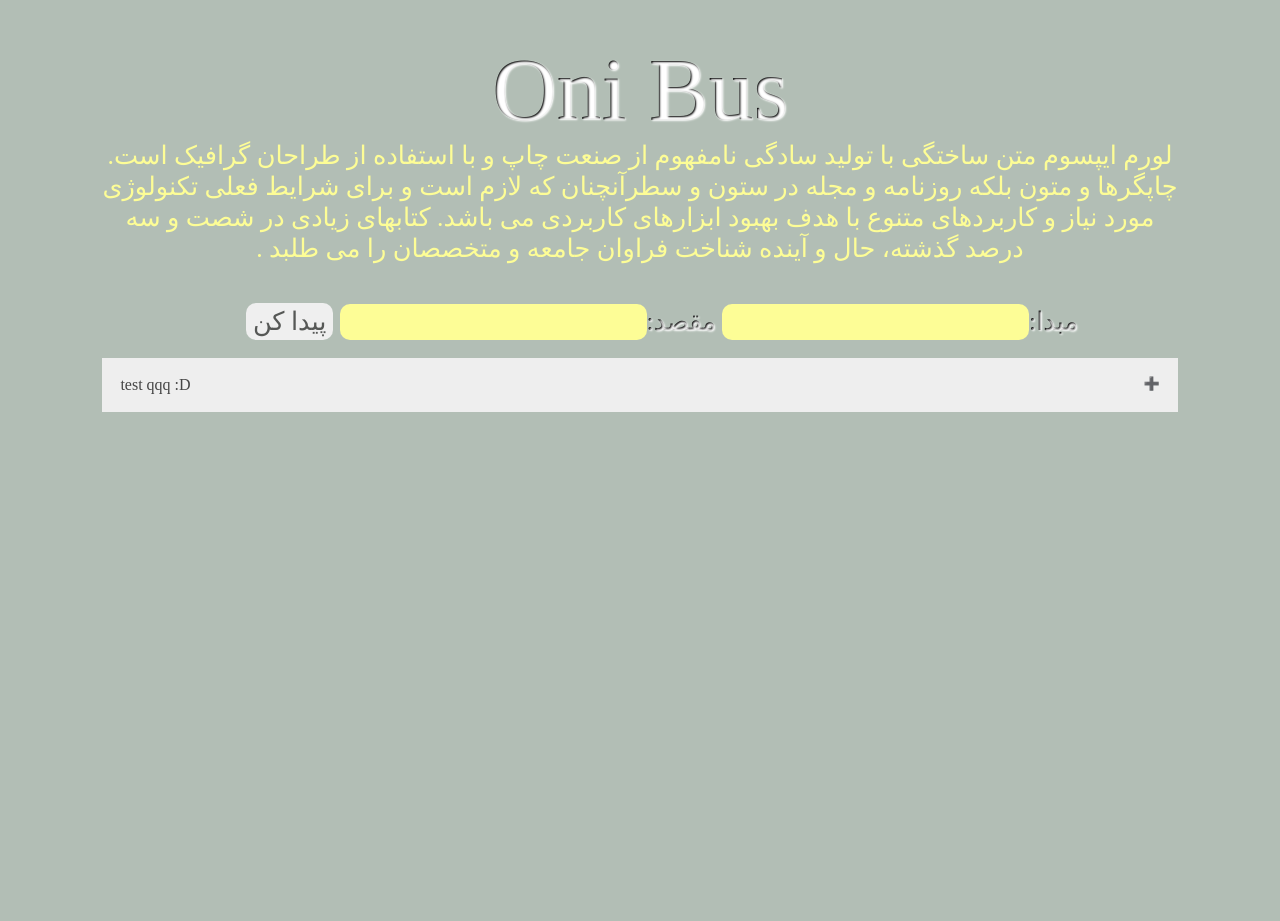
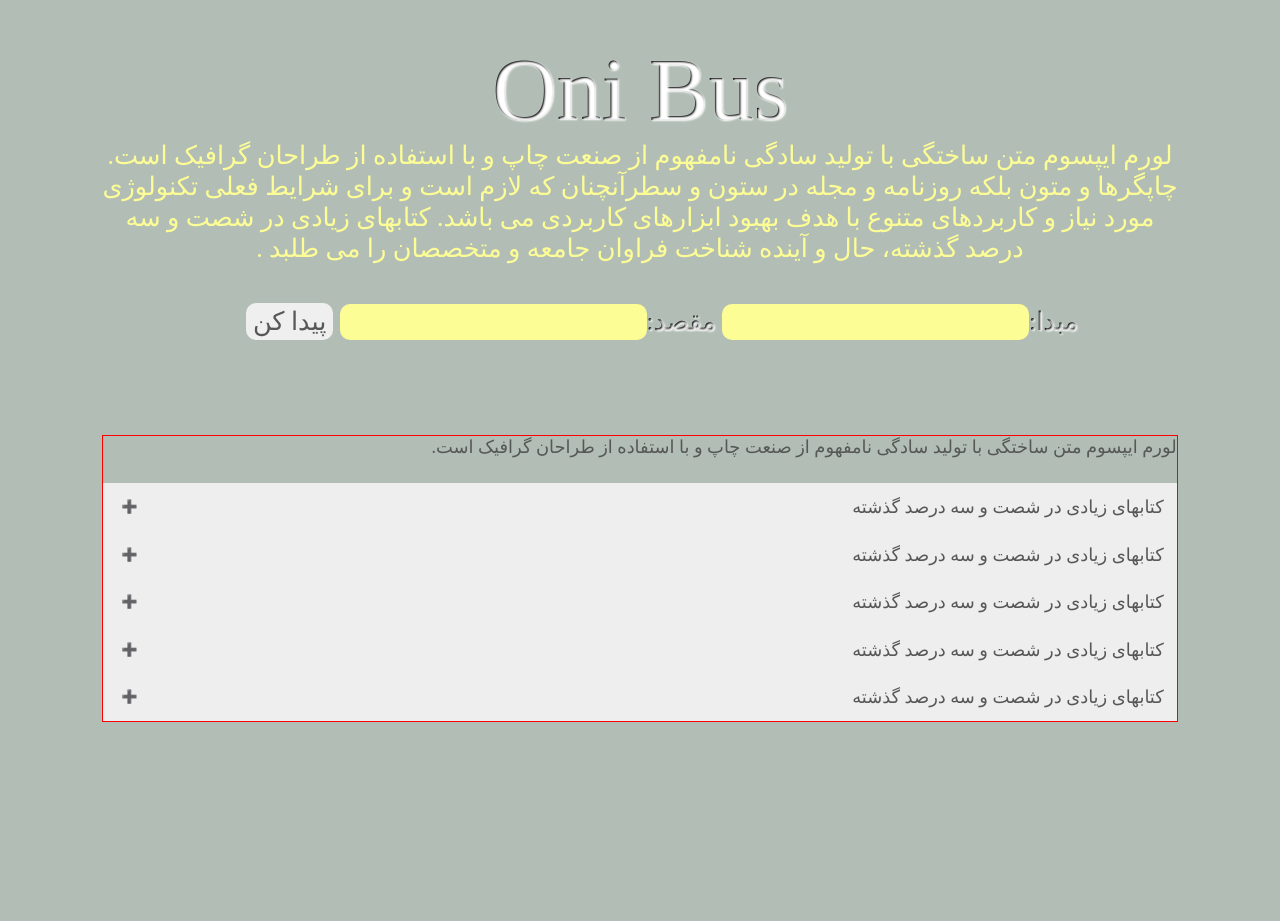
Before and after one commit to im-ali-f/oniBus, a Django app: page / in a window 1280 px wide. Shown: the part 65-986 px from the top of the page. After the commit the page ends 787 px from the top, so only its background shows below. Run offline with Django 3.2, Linux system fonts and the light colour scheme; some web fonts are replaced.

Commit message:
usual questions css

```diff
--- a/oniBusApp/static/oniBusApp/homePage.css
+++ b/oniBusApp/static/oniBusApp/homePage.css
@@ -95,7 +95,6 @@ body{
 /*search section*/
 .wholeBody{
     width: 90%;
-    height: 10000px;
     margin: auto;
     padding: 3vw;
   }
@@ -187,37 +186,64 @@ body{
 
 }
 /*usual question section*/
+.questionHolder{
+  border: 1px solid red;
+  display: flex;
+  flex-direction: column;
+  margin-top: 6vw;
+}
+.questionP{
+  font-family: fontBold;
+  font-size: 1.4vw;
+  color: var(--grayText);
+  direction: rtl;
+  margin-bottom: 2vw;
+}
 .question {
   background-color: #eee;
   color: #444;
   cursor: pointer;
-  padding: 18px;
+  padding: 1vw;
   width: 100%;
-  text-align: left;
   border: none;
   outline: none;
   transition: 0.4s;
+  display: flex;
+  flex: row;
+  justify-content: space-between;
+  align-items: center;
+
+}
+.question p{
+  font-family: fontBold;
+  font-size: 1.4vw;
+  color: var(--grayText);
 }
 .active,
 .question:hover {
   background-color: #ccc;
 }
 .answear {
-    padding: 0 18px;
+    padding: 0 0.5vw;
     background-color: white;
     max-height: 0;
     overflow: hidden;
     transition: max-height 0.2s ease-out;
+    text-align: right;
 }
-
-.question:after {
-    content: '\02795'; /* Unicode character for "plus" sign (+) */
+.answear p{
+  font-family: fontBold;
+  font-size: 1.1vw;
+  color: var(--grayText);
+}
+.question::before {
+    content: '\02795';
     font-size: 13px;
     color: #777;
-    float: right;
+    float: left;
     margin-left: 5px;
   }
 
-  .active:after {
-    content: "\2796"; /* Unicode character for "minus" sign (-) */
+  .active::before {
+    content: "\2796";
   }
--- a/oniBusApp/templates/oniBusApp/index.html
+++ b/oniBusApp/templates/oniBusApp/index.html
@@ -20,12 +20,37 @@
             </div>
             <div class="rightQuestion">
                 <div class="questionHolder">
+                    <div class="questionP">لورم ایپسوم متن ساختگی با تولید سادگی نامفهوم از صنعت چاپ و با استفاده از طراحان گرافیک است.</div>
                     <div class="questionSection">
                         <div class="question">
-                            test qqq :D
+                            <p>کتابهای زیادی در شصت و سه درصد گذشته</p>
                         </div>
                         <div class="answear">
-                            <p>testtttttttttttttttttttt</p>
+                            <p>سادگی نامفهوم از صنعت چاپ و با استفاده از طراحان گرافیک است. چاپگرها و متون بلکه روزنامه و مجله در ستون و سطرآنچنان که لازم اسو مجله در ستون و سطرآنچنان که لازم اسو مجله در ستون و سطرآنچنان که لازم اسو مجله در ستون و سطرآنچنان که لازم اسو مجله در ستون و سطرآنچنان که لازم است</p>
+                        </div>
+                        <div class="question">
+                            <p>کتابهای زیادی در شصت و سه درصد گذشته</p>
+                        </div>
+                        <div class="answear">
+                            <p>سادگی نامفهوم از صنعت چاپ و با استفاده از طراحان گرافیک است. چاپگرها و متون بلکه روزنامه و مجله در ستون و سطرآنچنان که لازم اسو مجله در ستون و سطرآنچنان که لازم اسو مجله در ستون و سطرآنچنان که لازم اسو مجله در ستون و سطرآنچنان که لازم اسو مجله در ستون و سطرآنچنان که لازم است</p>
+                        </div>
+                        <div class="question">
+                            <p>کتابهای زیادی در شصت و سه درصد گذشته</p>
+                        </div>
+                        <div class="answear">
+                            <p>سادگی نامفهوم از صنعت چاپ و با استفاده از طراحان گرافیک است. چاپگرها و متون بلکه روزنامه و مجله در ستون و سطرآنچنان که لازم اسو مجله در ستون و سطرآنچنان که لازم اسو مجله در ستون و سطرآنچنان که لازم اسو مجله در ستون و سطرآنچنان که لازم اسو مجله در ستون و سطرآنچنان که لازم است</p>
+                        </div>
+                        <div class="question">
+                            <p>کتابهای زیادی در شصت و سه درصد گذشته</p>
+                        </div>
+                        <div class="answear">
+                            <p>سادگی نامفهوم از صنعت چاپ و با استفاده از طراحان گرافیک است. چاپگرها و متون بلکه روزنامه و مجله در ستون و سطرآنچنان که لازم اسو مجله در ستون و سطرآنچنان که لازم اسو مجله در ستون و سطرآنچنان که لازم اسو مجله در ستون و سطرآنچنان که لازم اسو مجله در ستون و سطرآنچنان که لازم است</p>
+                        </div>
+                        <div class="question">
+                            <p>کتابهای زیادی در شصت و سه درصد گذشته</p>
+                        </div>
+                        <div class="answear">
+                            <p>سادگی نامفهوم از صنعت چاپ و با استفاده از طراحان گرافیک است. چاپگرها و متون بلکه روزنامه و مجله در ستون و سطرآنچنان که لازم اسو مجله در ستون و سطرآنچنان که لازم اسو مجله در ستون و سطرآنچنان که لازم اسو مجله در ستون و سطرآنچنان که لازم اسو مجله در ستون و سطرآنچنان که لازم است</p>
                         </div>
                     </div>
                 </div>
```
